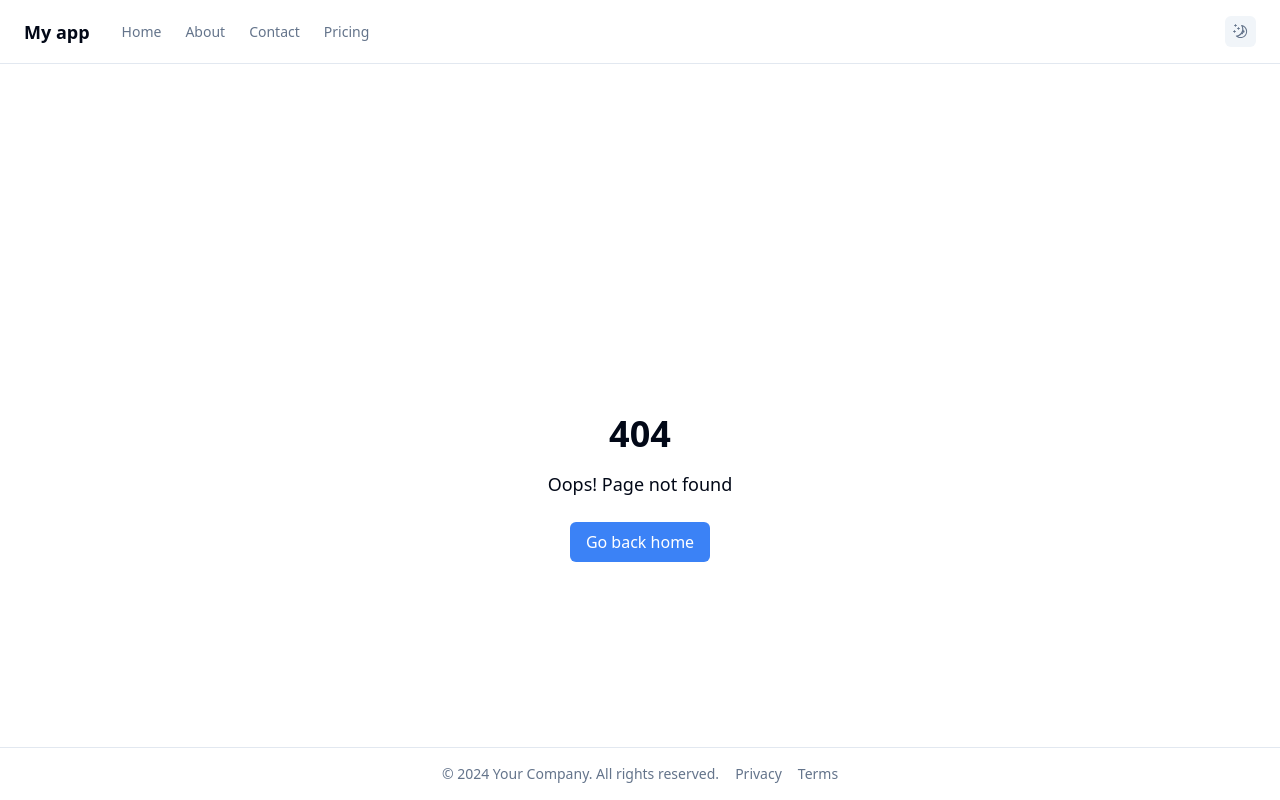
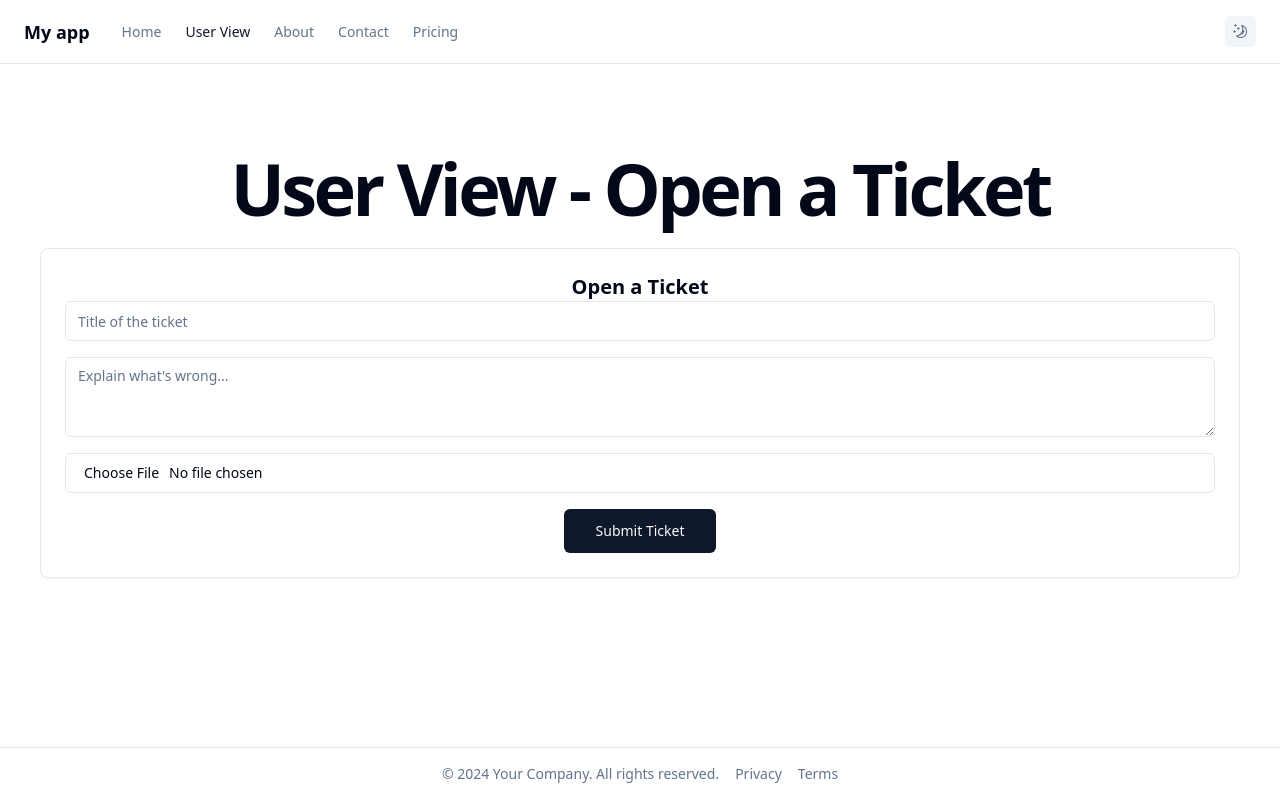
Before and after one commit to altanlabs/ticket-tool, a React (Vite) app: page /userview in a window 1280 px wide. Before the commit this address had no page. Built offline with nearby package versions, Linux system fonts and the light colour scheme; what @radix-ui/themes would draw is missing.

Commit message:
Add User View page with ticket submission form and update navigation.

```diff
--- a/src/App.tsx
+++ b/src/App.tsx
@@ -17,6 +17,7 @@ import { Layout } from "./layout";
 import Index from "./pages/index";
 import NotFound from "./pages/NotFound";
 import DashboardPage from "./pages/dashboard/DashboardPage";
+import UserView from "./pages/UserView";
 import { useTheme } from "./theme/use-theme";
 
 const appName = "My app";
@@ -84,6 +85,7 @@ const App = () => {
                         title: appName,
                         navigation: [
                           { label: "Home", href: "/" },
+                          { label: "User View", href: "/userview" },
                           { label: "About", href: "/about" },
                           { label: "Contact", href: "/contact" },
                           { label: "Pricing", href: "/pricing" },
@@ -96,6 +98,7 @@ const App = () => {
                   }
                 >
                   <Route index element={<Index />} />
+                  <Route path="userview" element={<UserView />} />
                   <Route path="*" element={<NotFound />} />
                 </Route>
 
--- /dev/null
+++ b/src/pages/UserView.tsx
@@ -0,0 +1,39 @@
+import { motion } from "framer-motion";
+
+import { Button } from "@/components/ui/button";
+import { Card, CardContent } from "@/components/ui/card";
+import { Input } from "@/components/ui/input";
+import { Textarea } from "@/components/ui/textarea";
+
+const fadeInUp = {
+  initial: { opacity: 0, y: 20 },
+  animate: { opacity: 1, y: 0 },
+  transition: { duration: 0.5 }
+};
+
+export default function UserView() {
+  return (
+    <div className="container mx-auto px-4 py-16 space-y-32">
+      {/* User Ticket Section */}
+      <motion.section
+        className="text-center space-y-6"
+        initial={{ opacity: 0 }}
+        animate={{ opacity: 1 }}
+        transition={{ duration: 0.8 }}
+      >
+        <h1 className="text-4xl font-bold tracking-tighter sm:text-5xl md:text-6xl lg:text-7xl">
+          User View - Open a Ticket
+        </h1>
+        <Card>
+          <CardContent className="pt-6">
+            <h3 className="text-xl font-bold">Open a Ticket</h3>
+            <Input placeholder="Title of the ticket" className="mb-4" />
+            <Textarea placeholder="Explain what's wrong..." className="mb-4" />
+            <Input type="file" className="mb-4" />
+            <Button size="lg">Submit Ticket</Button>
+          </CardContent>
+        </Card>
+      </motion.section>
+    </div>
+  );
+}
--- a/src/pages/index.tsx
+++ b/src/pages/index.tsx
@@ -34,7 +34,7 @@ export default function IndexPage() {
         transition={{ duration: 0.8 }}
       >
         <h1 className="text-4xl font-bold tracking-tighter sm:text-5xl md:text-6xl lg:text-7xl">
-          Ticket Management Dashboard
+          Ticket Management Dashboard - Mod View
         </h1>
         <div className="flex justify-center gap-4">
           <Input placeholder="Search tickets..." className="max-w-md" />
```
